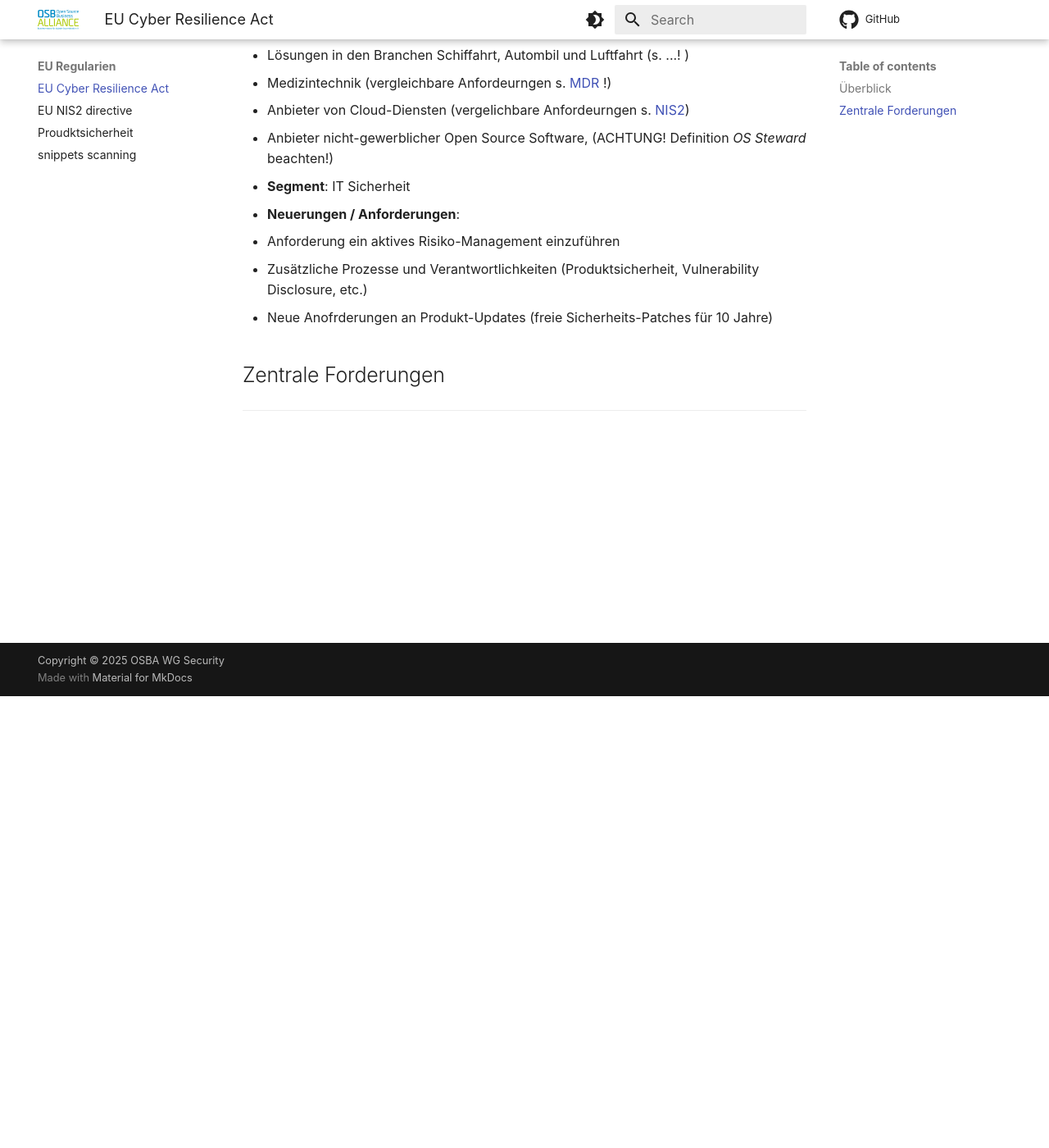
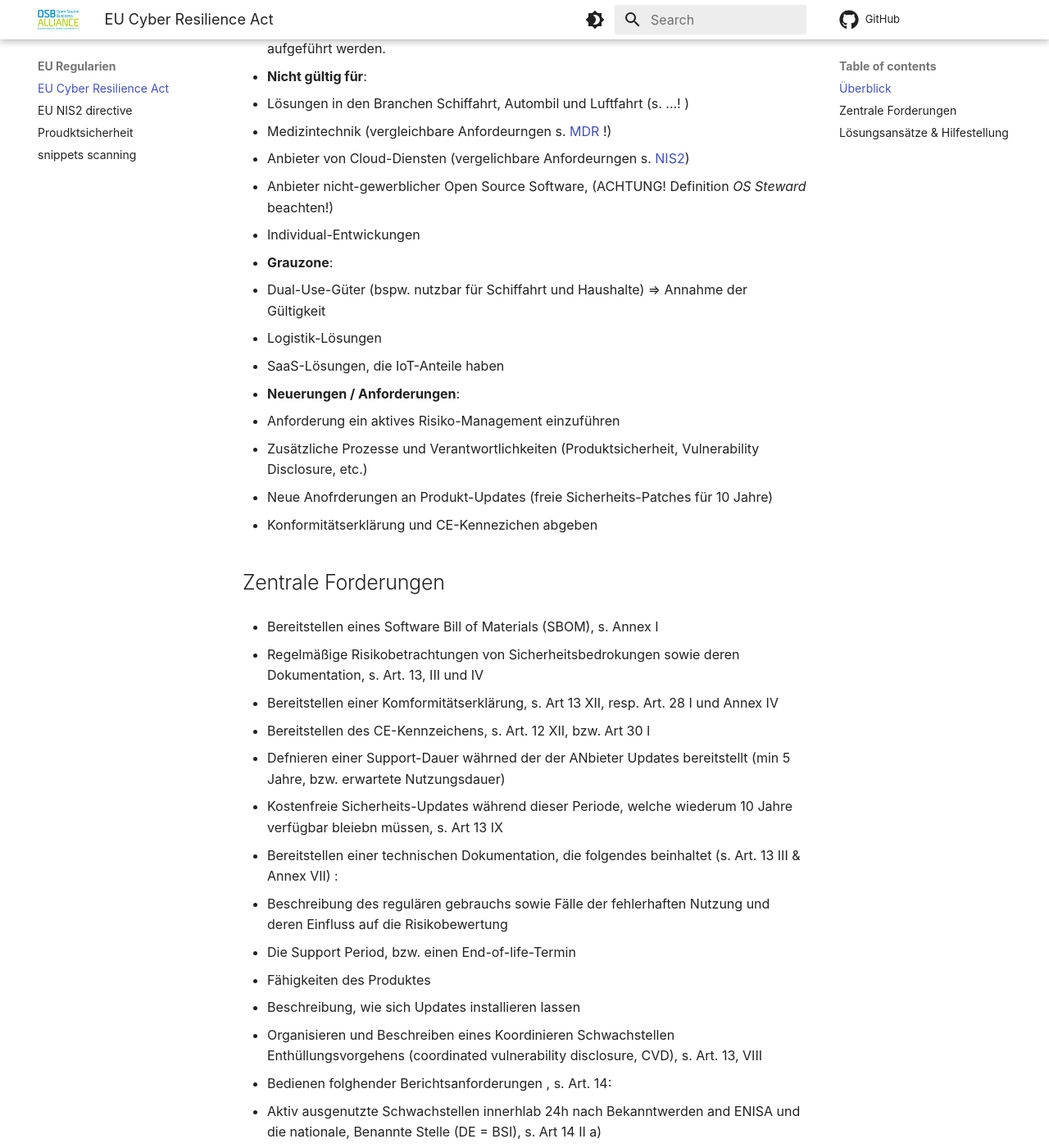
Before and after one commit to joto/osba-regulatory-monitor, an MkDocs documentation site: the page built from docs/cra.md, in a window 1280 px wide and 1400 px high, scrolled down 551 px. Shown: the whole window at 82% size. Built offline with MkDocs 1.6.1 and Material for MkDocs 9.7.7, drawn with Linux system fonts in a browser that asks for light colours; comment, search, counter and statistics services are not loaded; some of the changed text lies outside the part shown.

Commit message:
incl inhalte

```diff
--- a/docs/cra.md
+++ b/docs/cra.md
@@ -4,25 +4,63 @@ Der EU Cyber Resilience Act (CRA) ist ein Meilenstein für die IT-Sicherheit in
 
 ## Überblick
 
-* **Verabschiedet / Veröffentlicht**: Oktober bzw. November 2024
+* **Segment**: IT Sicherheit
+* **Verabschiedet / Veröffentlicht**: 30.10.2024 angenommen, bzw. 20.11.2024 publiziert
 * **Gültig ab**:
-  * Berichtswesen an zentrale Stellen: **September 2026**
-  * Durchführung der Schwachstellenbehebung: **Januar 2027**
+  * Berichtswesen an zentrale Stellen: **11. September 2026**
+  * Durchführung der Schwachstellenbehebung: **11. Dezember 2027**
 * **Gültig für**:
-  * Alle , die Produkte mit digitalen Elementen herstellen oder innerhalb der EU vertreiben (Gewinnerzielungsabsicht) und in der folgenden Liste nicht aufgeführt werden.
+  * Alle , die netzwerkfähige Produkte mit digitalen Elementen herstellen oder innerhalb der EU vertreiben (Gewinnerzielungsabsicht) und in der folgenden Liste nicht aufgeführt werden.
 * **Nicht gültig für**:
   * Lösungen in den Branchen Schiffahrt, Autombil und Luftfahrt (s. ...! )
   * Medizintechnik (vergleichbare Anfordeurngen s. [MDR](/regmon/mdr.md) !)
   * Anbieter von Cloud-Diensten (vergelichbare Anfordeurngen s. [NIS2](/regmon/nis2))
   * Anbieter nicht-gewerblicher Open Source Software, (ACHTUNG! Definition *OS Steward* beachten!)
-* **Segment**: IT Sicherheit
+  * Individual-Entwickungen
+* **Grauzone**:
+  * Dual-Use-Güter (bspw. nutzbar für Schiffahrt und Haushalte) => Annahme der Gültigkeit
+  * Logistik-Lösungen
+  * SaaS-Lösungen, die IoT-Anteile haben
 * **Neuerungen / Anforderungen**:
   * Anforderung ein aktives Risiko-Management einzuführen
   * Zusätzliche Prozesse und Verantwortlichkeiten (Produktsicherheit, Vulnerability Disclosure, etc.)
   * Neue Anofrderungen an Produkt-Updates (freie Sicherheits-Patches für 10 Jahre)
+  * Konformitätserklärung und CE-Kennezichen abgeben
 
 
 
 ## Zentrale Forderungen
 
-* **
+* Bereitstellen eines Software Bill of Materials (SBOM), s. Annex I
+
+* Regelmäßige Risikobetrachtungen von Sicherheitsbedrokungen sowie deren Dokumentation, s. Art. 13, III und IV
+
+* Bereitstellen einer Komformitätserklärung, s. Art 13 XII, resp. Art. 28 I und Annex IV
+
+* Bereitstellen des CE-Kennzeichens, s. Art. 12 XII, bzw. Art 30 I
+
+* Defnieren einer Support-Dauer währned der der ANbieter Updates bereitstellt (min 5 Jahre, bzw. erwartete Nutzungsdauer)
+
+* Kostenfreie Sicherheits-Updates während dieser Periode, welche wiederum 10 Jahre verfügbar bleiebn müssen, s. Art 13 IX
+
+* Bereitstellen einer technischen Dokumentation, die folgendes beinhaltet (s. Art. 13 III & Annex VII) :
+
+  * Beschreibung des regulären gebrauchs sowie Fälle der fehlerhaften Nutzung und deren Einfluss auf die Risikobewertung
+  * Die Support Period, bzw. einen End-of-life-Termin
+  * Fähigkeiten des Produktes
+  * Beschreibung, wie sich Updates installieren lassen
+
+* Organisieren und Beschreiben eines Koordinieren Schwachstellen Enthüllungsvorgehens (coordinated vulnerability disclosure, CVD), s. Art. 13, VIII
+
+* Bedienen folghender Berichtsanforderungen , s. Art. 14:
+
+  * Aktiv ausgenutzte Schwachstellen innerhlab 24h nach Bekanntwerden and ENISA und die nationale, Benannte Stelle (DE = BSI), s. Art 14 II a)
+  * Innerhalb 72h eine präzise Beschreibung der Maßnahmen, die angestrebt werden, s. Art. 14 II b)
+  * Spätestens ein Monat nach der Auflösung ein viollständiger Bericht , s. Art. 14 II c)
+  * Die Benannten Stellen dürfen nach Zwichenberichten fragen, s. Art 14 VI
+  * Die Benutzer müssen informiert werden, dass es die Gefahr gibt und was sie dagegen tun sollten (CSAF Security Advisory), s. Art. 14 VIII.
+  * Jeden *sicherheitsrelevanten Vorfall* - der dazu geeignet wäre, die Sicherheit der Software-Supply Chain zu gefährden, bspw. gehackte Admin Credentials - innerhalb  von 24h and die ENISA und die Benannte Stelle zu melden.
+
+
+
+## Lösungsansätze & Hilfestellung
```
